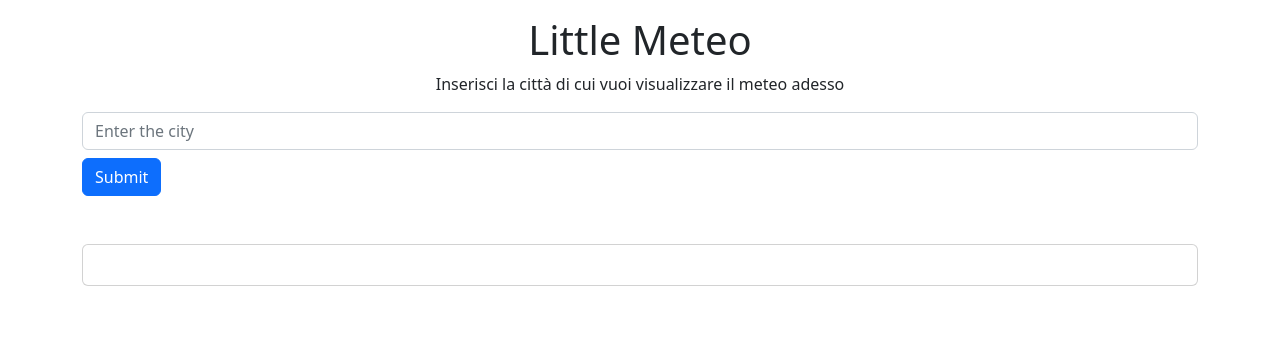
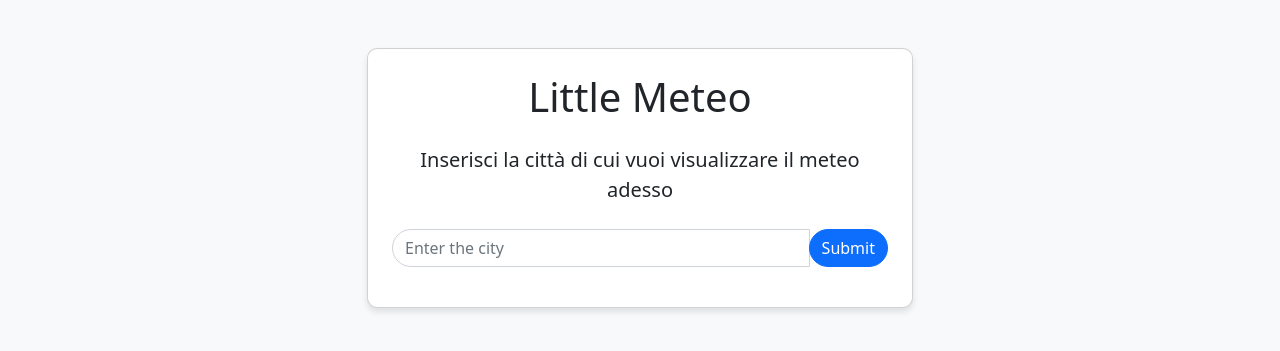
Before and after one commit to MarcoSampietro/Flask, a Flask app: template templates/meteo.html in a window 1280 px wide. Shown: the top 351 px of the page. Run offline with Flask 3, Linux system fonts and the light colour scheme; the template is opened without the code that fills it, so the values that code supplies are empty.

Commit message:
aggiornato il meteo

```diff
--- a/templates/meteo.html
+++ b/templates/meteo.html
@@ -6,30 +6,58 @@
     <meta http-equiv="X-UA-Compatible" content="ie=edge">
     <title>Little Meteo</title>
     <link rel="stylesheet" href="https://cdn.jsdelivr.net/npm/bootstrap@5.2.3/dist/css/bootstrap.min.css" integrity="sha384-rbsA2VBKQhggwzxH7pPCaAqO46MgnOM80zW1RWuH61DGLwZJEdK2Kadq2F9CUG65" crossorigin="anonymous">
+    <style>
+      body {
+        background-color: #f8f9fa;
+      }
+      .card {
+        background-color: #fff;
+        border-radius: 10px;
+        box-shadow: 0 4px 6px rgba(0, 0, 0, 0.1);
+        padding: 20px;
+        text-align: center;
+      }
+      .form-control {
+        border-radius: 20px;
+      }
+      #submitButton, #forecastButton {
+        border-radius: 20px;
+      }
+      #forecastDiv {
+        display: none;
+      }
+    </style>
   </head>
   <body>
-  <div class="container">
-    <div class="text-center mt-3">
-      <h1 class="h1">Little Meteo</h1>
-      <p>Inserisci la citt&agrave; di cui vuoi visualizzare il meteo adesso</p>
+    <div class="container mt-5">
+      <div class="row justify-content-center">
+        <div class="col-lg-6">
+          <div class="card p-4">
+            <h1 class="h1 mb-4">Little Meteo</h1>
+            <p class="lead mb-4">Inserisci la città di cui vuoi visualizzare il meteo adesso</p>
+            <div class="input-group mb-3">
+              <input type="text" placeholder="Enter the city" class="form-control input_text" id="cityInput">
+              <button class="btn btn-primary" id="submitButton">Submit</button>
             </div>
-
-    <div class="mb-3">
-      <input type="text" placeholder="Enter the city" class="form-control input_text" id="cityInput">
-      <div class="mt-2">
-        <button class="btn btn-primary submit" id="submitButton">Submit</button>
-      </div>
-    </div>
-    <div class="mt-5">
-      <div class="card" id="weatherCard">
-        <h1 class="card-title name" id="name"></h1>
-        <p class="card-text temp"></p>
-        <p class="card-text clouds"></p>
-        <p class="card-text desc"></p>
+            <div id="weatherCard" class="card mt-4" style="display:none;">
+              <h2 class="h4 mb-3" id="name"></h2>
+              <p class="temp mb-1"></p>
+              <p class="desc mb-1"></p>
+              <p class="clouds mb-1"></p>
+              <p class="humidity mb-1"></p>
+              <p class="wind-speed mb-1"></p>
+              <p class="pressure mb-1"></p>
+              <p class="visibility mb-1"></p>
+              <p class="sunrise mb-1"></p>
+              <p class="sunset mb-1"></p>
+              <button class="btn btn-primary" id="forecastButton">Show Forecast</button>
+              <div id="forecastDiv" class="mt-3">
               </div>
             </div>
           </div>
-
+        </div>
+      </div>
+    </div>
     <script type="text/javascript" src="{{url_for('static', filename='js/script_meteo.js')}}"></script>
   </body>
 </html>
```
Also changed, not shown: static/js/script_meteo.js (+54 -9 lines). Lines whose indentation alone changed are shown as unchanged.
